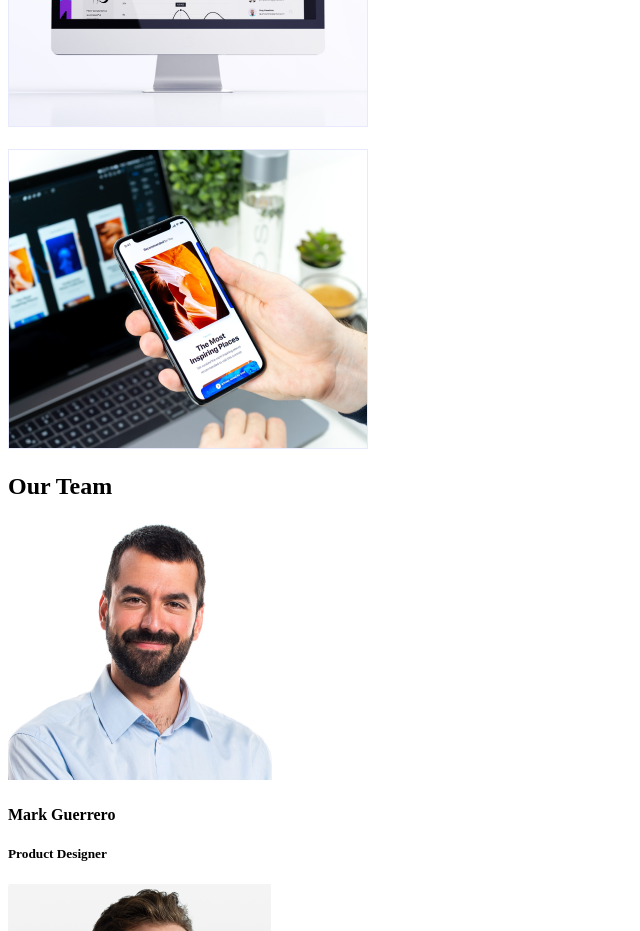
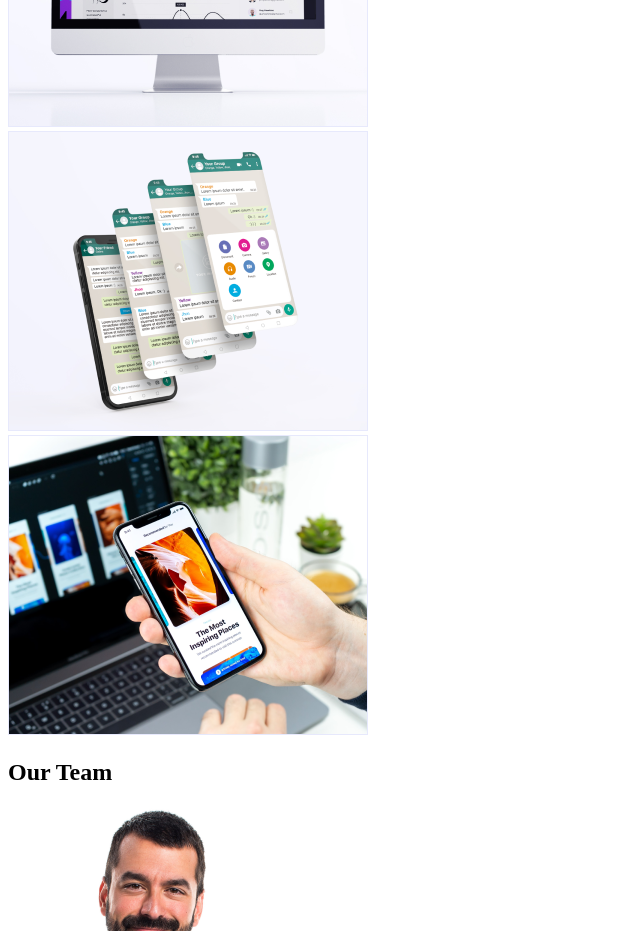
Before and after one commit to winjher/goit-markup-hw-01, a plain HTML site: page index.html in a window 1280 px wide. Shown: the part 780-1711 px from the top of the page, without its empty margins (0-640 px from the left). Drawn offline with Linux system fonts and the light colour scheme.

Commit message:
Update index.html

```diff
--- a/index.html
+++ b/index.html
@@ -85,7 +85,7 @@
                 <img src="./images/img 1.png" alt="" srcset="">
             </div>
             <div>
-                <img src="./images/images/img 2.png" alt="" srcset="">
+                <img src="./images/img 2.png" alt="" srcset="">
             </div>
             <div>
                 <img src="./images/img 3.png" alt="" srcset="">
```
